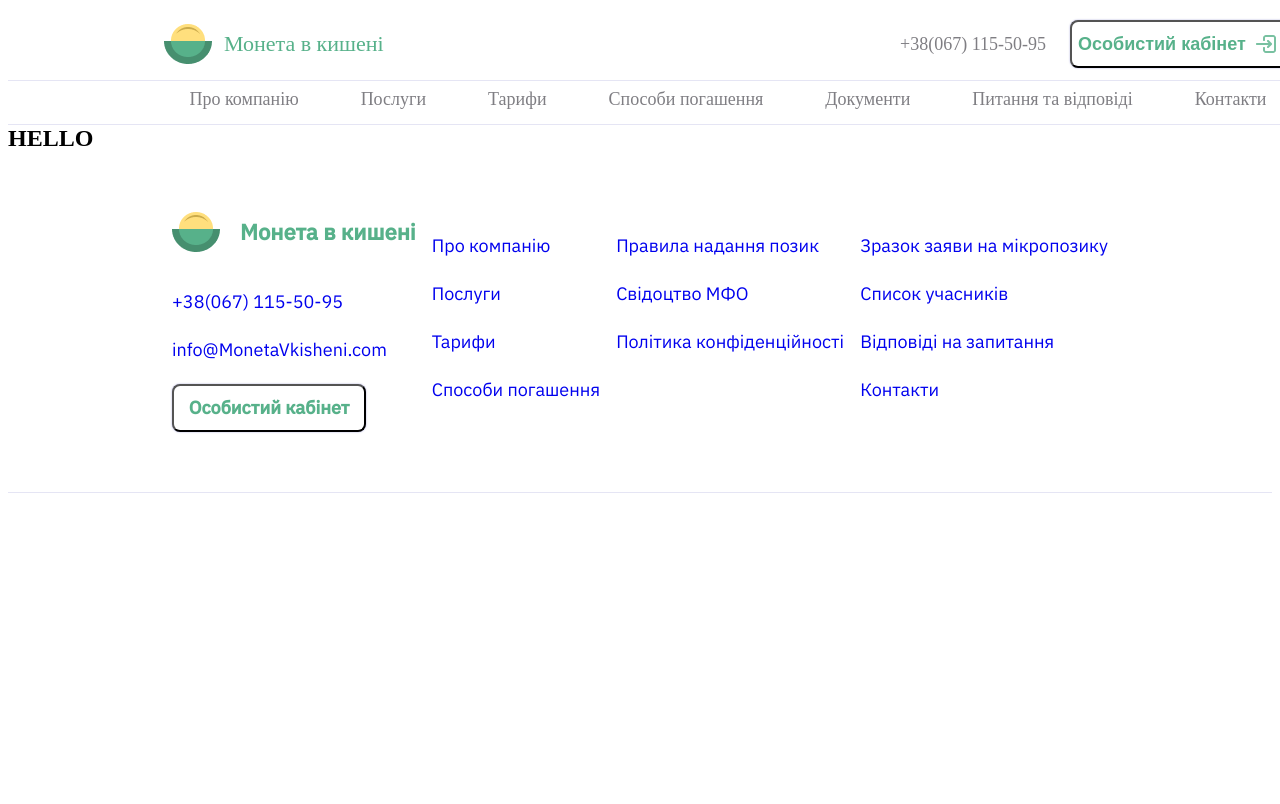
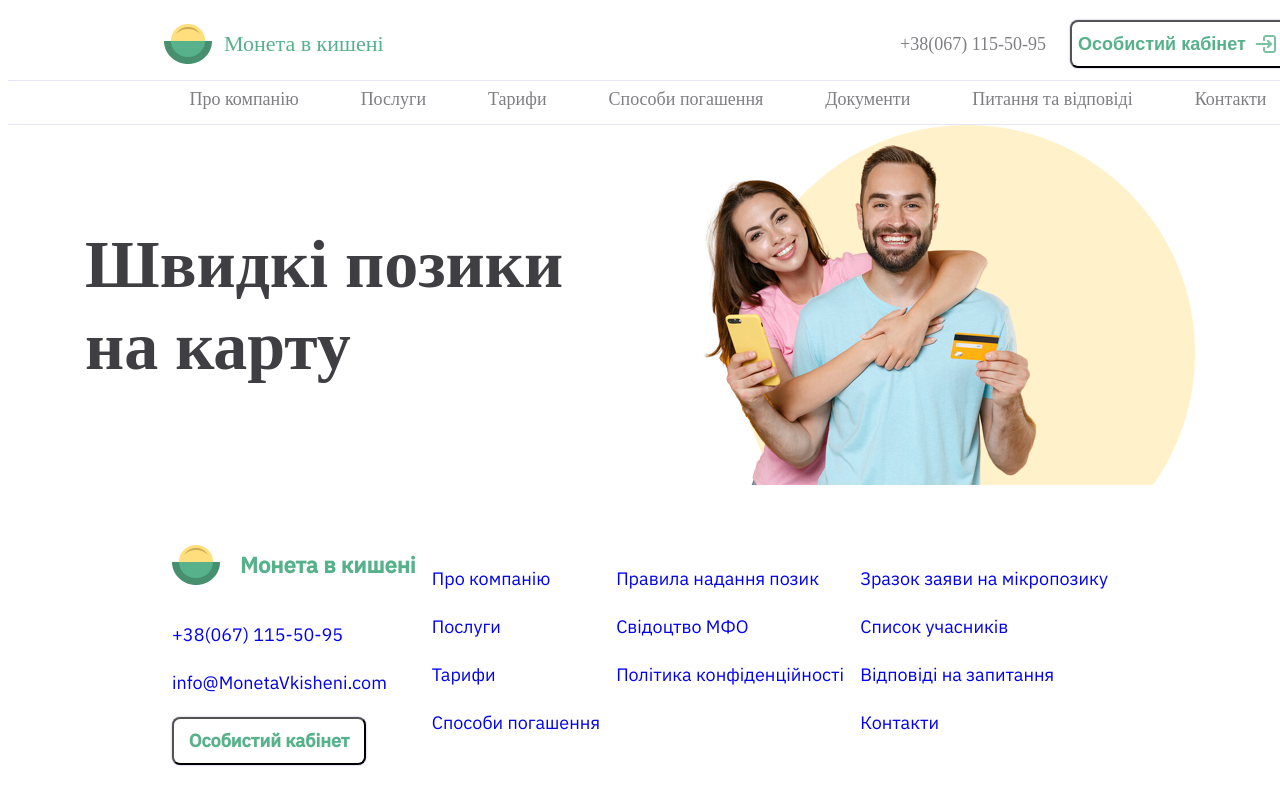
Before and after one commit to SergeyFilchenko/Coin-in-pocket, a React (Create React App) app: page / in a window 1280 px wide. Shown: the top 804 px of the page. Built offline with nearby package versions, Linux system fonts and the light colour scheme.

Commit message:
start main

```diff
--- a/src/components/Main/Main.jsx
+++ b/src/components/Main/Main.jsx
@@ -1,5 +1,17 @@
+import circle from '..//..//images/Ellipse 13.png'
+import logo from '..//..//images/image 19.png'
+
+import { Hero, HeroImage, HeroText } from './Main.styled'
+
 export default function Main (){
     return (
-       <div><h2>HELLO</h2></div>
+       <div>
+       <Hero>
+        <HeroText>Швидкі позики на карту</HeroText>
+        <img src={circle} alt="" />
+        <HeroImage src={logo} alt="" />
+       </Hero>
+       <div></div>
+       </div>
     )
 }
--- a/src/components/Main/Main.styled.jsx
+++ b/src/components/Main/Main.styled.jsx
@@ -0,0 +1,22 @@
+import styled from 'styled-components';
+
+export const Hero = styled.div`
+  display: flex;
+  justify-content: space-around;
+  align-items: center;
+`;
+
+export const HeroImage = styled.img`
+  position: absolute;
+  right: 224px;
+  top: 145px;
+`;
+export const HeroText = styled.h1`
+font-family: 'IBM Plex Serif';
+width: 500px;
+height: 164px;
+font-style: normal;
+font-weight: 600;
+font-size: 68px;
+line-height: 82px;
+color: #3F3E42;`
```
